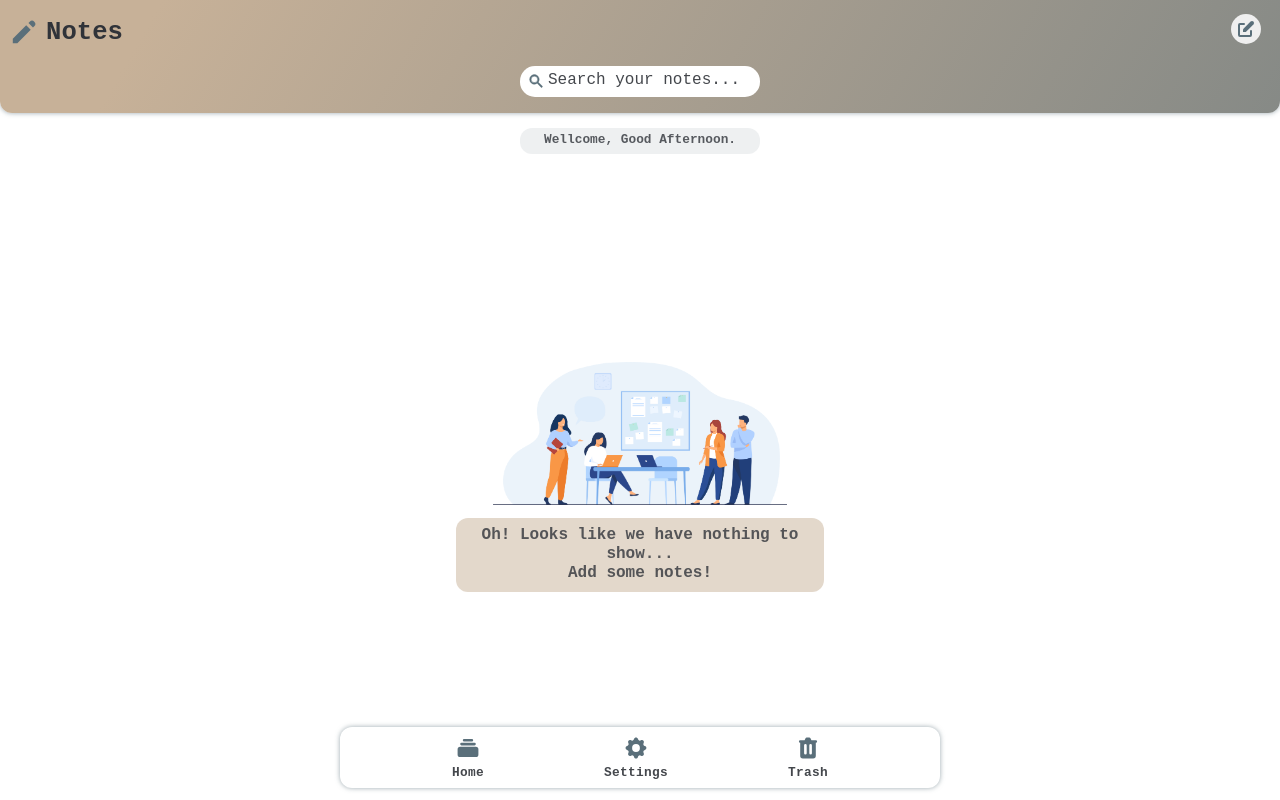
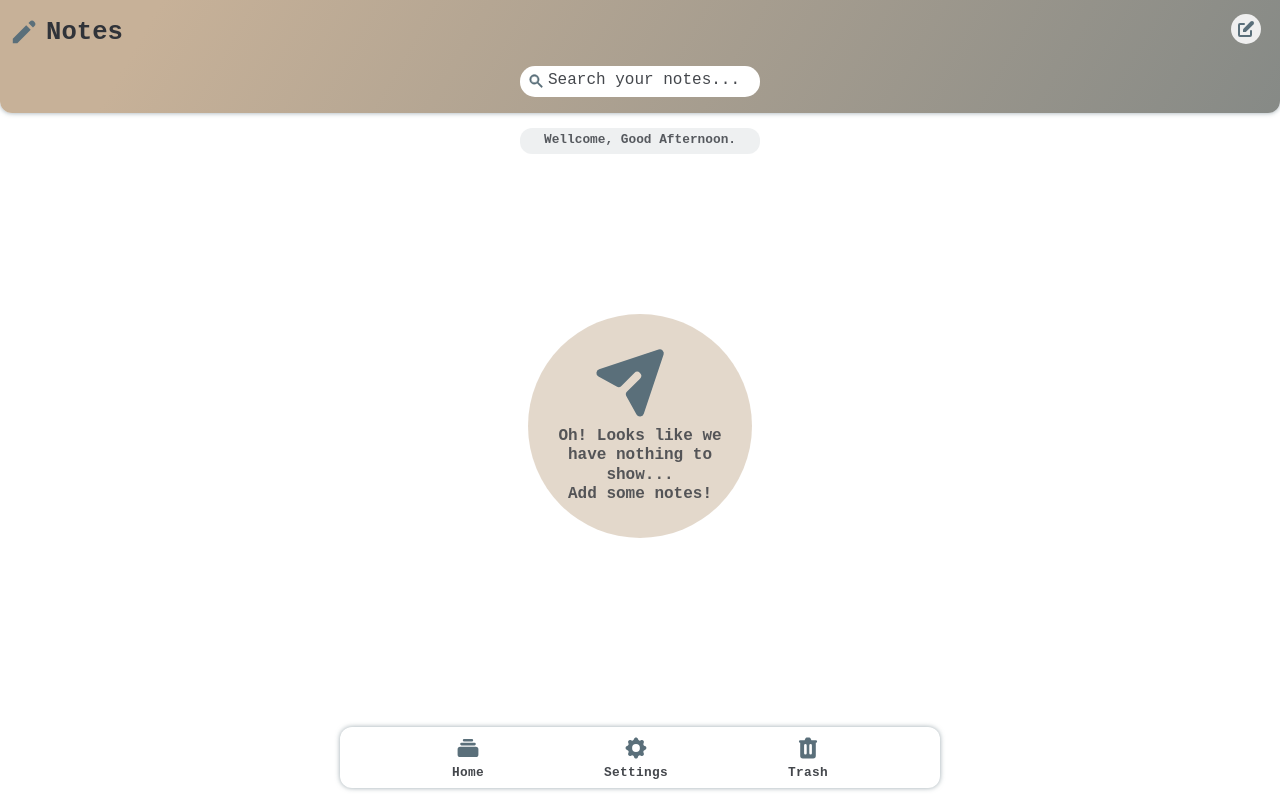
Before and after one commit to KainNhantumbo/Nava-Notes-App, a React (Create React App) app: page / in a window 1280 px wide. Built offline with nearby package versions, Linux system fonts and the light colour scheme.

Commit message:
Refatoraç

```diff
--- a/src/components/About.jsx
+++ b/src/components/About.jsx
@@ -15,7 +15,7 @@ const About = () => {
           <span>
             App Version:
             <HiPuzzle />
-          </span> 0.0.7 (beta)
+          </span> 0.0.8 (beta)
         </section>
         <section>
           <span>
--- a/src/components/EmptyNotesMessage.jsx
+++ b/src/components/EmptyNotesMessage.jsx
@@ -2,11 +2,12 @@ import React from 'react';
 import PropTypes from 'prop-types';
 import { Message } from '../styles/styles';
 import colleguesImg from '../images/Collegues.png'
+import { HiPaperAirplane } from 'react-icons/hi';
 
 const EmptyNotesMessage = ({message, label}) => {
    return (
       <Message>
-         <img src={colleguesImg} alt="people" />
+         <HiPaperAirplane/>
          <span>
             {label} <br/>
             {message}
--- a/src/pages/Home.jsx
+++ b/src/pages/Home.jsx
@@ -1,12 +1,11 @@
 import Header from '../components/Header';
 import Button from '../components/Button';
 import NotesPackage from '../components/NotesPackage';
-import ConfirmModal from '../components/ConfirmModal';
 import AddNoteInterface from '../components/AddNoteInterface'
 import { SearchBox } from '../components/SearchBox';
 import { HiPencil, HiPencilAlt } from 'react-icons/hi';
 import { AddNoteButton } from '../styles/styles';
-import { ShowModal, trashNotesPicker } from '../scripts/core-functions';
+import { trashNotesPicker } from '../scripts/core-functions';
 import { v4 as uuidv4 } from 'uuid';
 import { timeSetter } from '../scripts/core-date';
 
@@ -14,16 +13,12 @@ import { useState, useEffect } from 'react';
 import { retrieveNotes, setDataToStorage, sortNotes } from '../scripts/core-functions';
 
 const Home = () => {
-  const { removeModal, removeNote, visible } = ShowModal();
-
   // pega os dados iniciais do localstorage
   const [unsortedData, setData ] = useState([]);
   const data = sortNotes(unsortedData);
   useEffect(() => {
-    console.log('Hallo Repeating');
     setData(() => retrieveNotes('notes'));
   }, []);
-
 
   // cria a interface para adicao de notas
   const [interfaceStatus, setInterfaceStatus] = useState(false);
@@ -142,12 +137,6 @@ const Home = () => {
         interfaceExit={removeAddNoteInterface}
         status={interfaceStatus}
       />
-
-      <ConfirmModal
-        removeModal={removeModal}
-        removeNote={removeNote}
-        status={visible}
-      />
     </>
   );
 }
--- a/src/styles/styles.js
+++ b/src/styles/styles.js
@@ -2,21 +2,45 @@ import styled from 'styled-components';
 import { colors } from './colors';
 
 export const Message = styled.section`
+  position: relative;
   display: flex;
+  width: 12em;
+  height: 12em;
   justify-content: center;
   align-items: center;
   flex-direction: column;
-  margin-top: 12em;
+  margin: 0 auto;
+  margin-top: 10em;
   margin-bottom: .5em;
   padding: 1em;
-  border-radius: inherit;
+  border-radius: 50%;
   user-select: none;
   gap: .8em;
+  background-color: ${() => {
+    if (colors.primaryColor === '135, 86, 112') {
+      return `rgba(${colors.textColor}, .1)`
+    } else {
+      return `rgba(${colors.secondaryColor}, .5)`
+    }
+  }};
 
-  img {
-    width: 80%;
+  svg {
+    position: absolute;
+    width: 5em;
+    height: 5em;
+    top: 1.2em;
+    left: calc(12em - 7.5em);
+    color: ${() => {
+      if (colors.primaryColor === '135, 86, 112') {
+        return `rgba(${colors.textColor}, .8)`
+      } else {
+        return `rgb(${colors.primaryColor})`
+      }
+    }};
+    transform: rotate(45deg);
   }
   span {
+    padding-top: 5em;
     text-align: center;
     font-weight: 600;
     color: ${() => {
@@ -26,9 +50,6 @@ export const Message = styled.section`
         return `rgba(${colors.textColor}, .8)`
       }
     }};
-    background-color: rgba(${colors.secondaryColor}, .5);
-    padding: .5em 1.2em;
-    border-radius: 12px;
     line-height: 1.2rem;
   }
 `;
```
